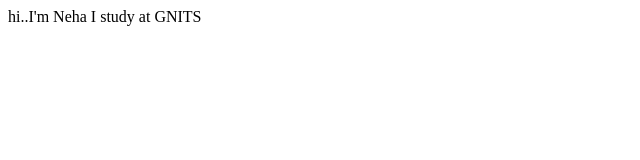
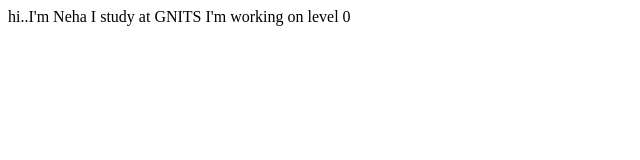
Before and after one commit to NehaBajjuri/neha-site, a plain HTML site: page index.html in a window 1280 px wide. Shown: the whole page, without its empty margins (0-640 px from the left). Drawn offline with Linux system fonts and the light colour scheme.

Commit message:
update details of work

```diff
--- a/index.html
+++ b/index.html
@@ -9,5 +9,6 @@
 <body>
     hi..I'm Neha
     I study at GNITS
+    I'm working on level 0
 </body>
 </html>
```
